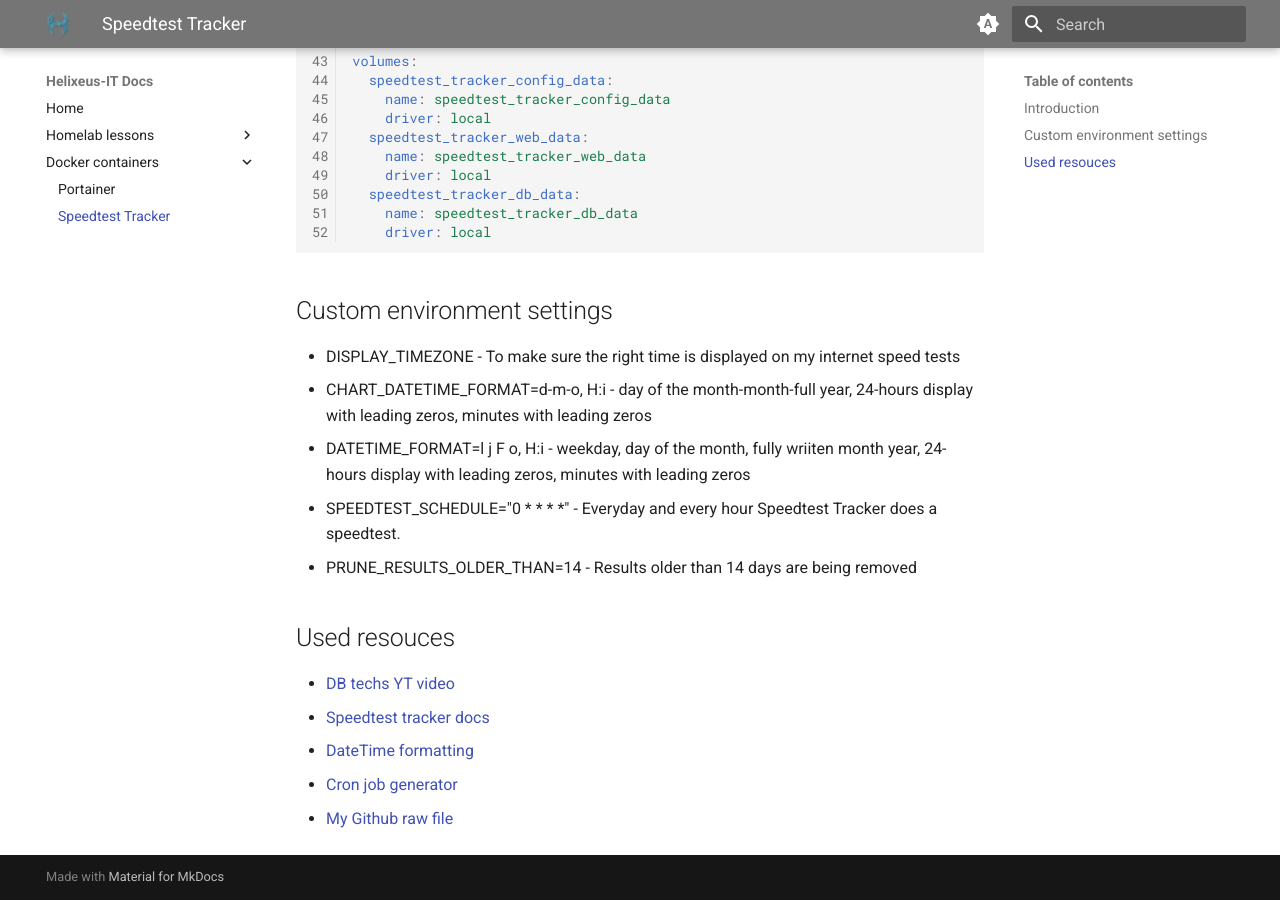
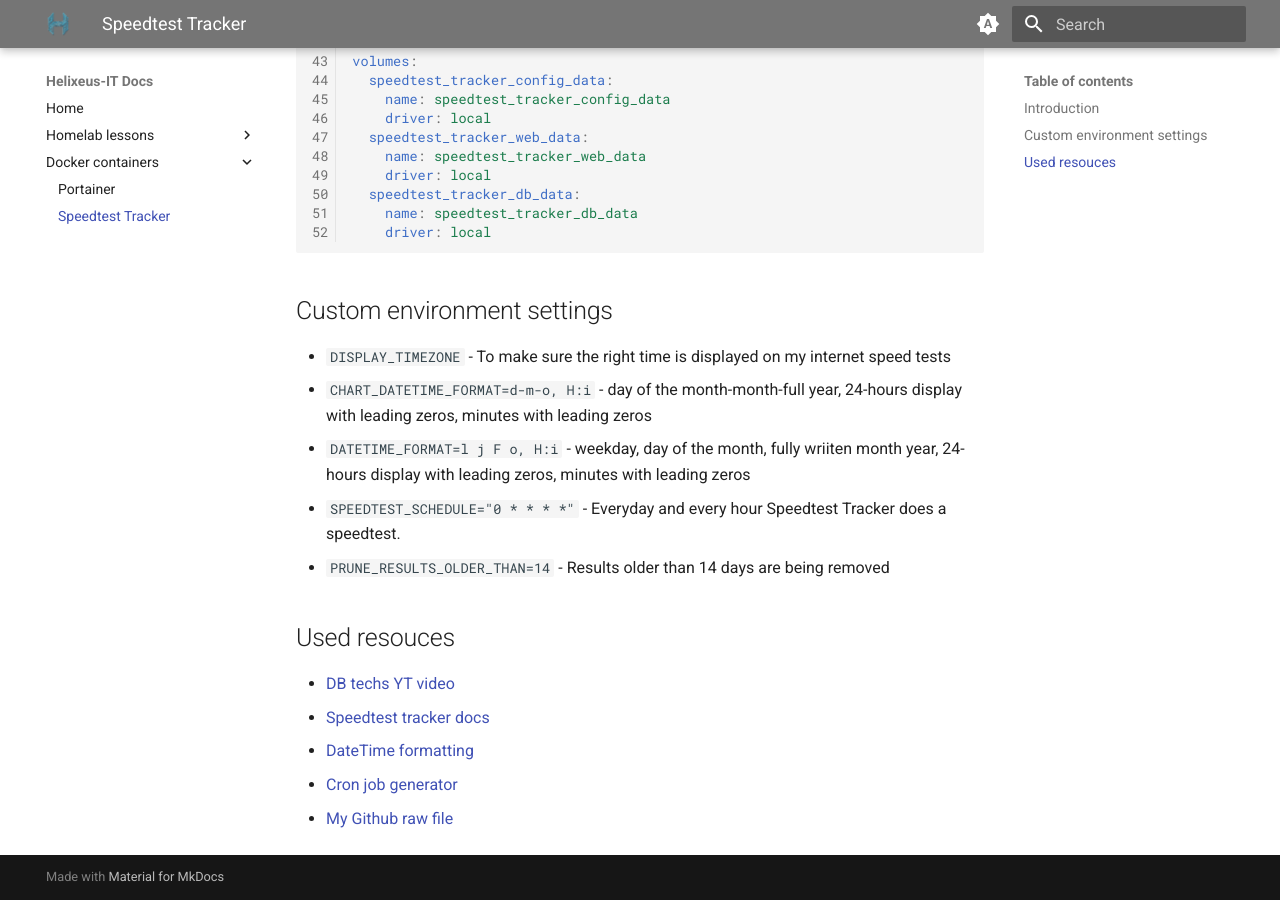
Before and after one commit to JustHelixia/mkdocs, an MkDocs documentation site: the page built from docs/speedtest-tracker.md, in a window 1280 px wide and 900 px high, scrolled down 1199 px. Built offline with MkDocs 1.6.1 and Material for MkDocs 9.7.7, drawn with Linux system fonts in a browser that asks for light colours.

````diff
--- a/docs/speedtest-tracker.md
+++ b/docs/speedtest-tracker.md
@@ -63,11 +63,11 @@ volumes:
 ```
 
 ## Custom environment settings
-- DISPLAY_TIMEZONE - To make sure the right time is displayed on my internet speed tests
-- CHART_DATETIME_FORMAT=d-m-o, H:i - day of the month-month-full year, 24-hours display with leading zeros, minutes with leading zeros
-- DATETIME_FORMAT=l j F o, H:i - weekday, day of the month, fully wriiten month year, 24-hours display with leading zeros, minutes with leading zeros
-- SPEEDTEST_SCHEDULE="0 * * * *" - Everyday and every hour Speedtest Tracker does a speedtest.
-- PRUNE_RESULTS_OLDER_THAN=14 - Results older than 14 days are being removed
+- `DISPLAY_TIMEZONE` - To make sure the right time is displayed on my internet speed tests
+- `CHART_DATETIME_FORMAT=d-m-o, H:i` - day of the month-month-full year, 24-hours display with leading zeros, minutes with leading zeros
+- `DATETIME_FORMAT=l j F o, H:i` - weekday, day of the month, fully wriiten month year, 24-hours display with leading zeros, minutes with leading zeros
+- `SPEEDTEST_SCHEDULE="0 * * * *"` - Everyday and every hour Speedtest Tracker does a speedtest.
+- `PRUNE_RESULTS_OLDER_THAN=14` - Results older than 14 days are being removed
 
 ## Used resouces
 - [DB techs YT video](https://www.youtube.com/watch?v=feArak6WCLw)
````
